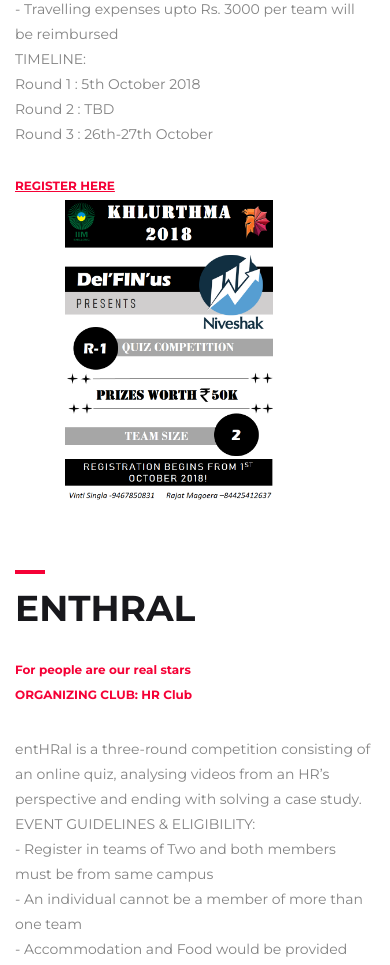
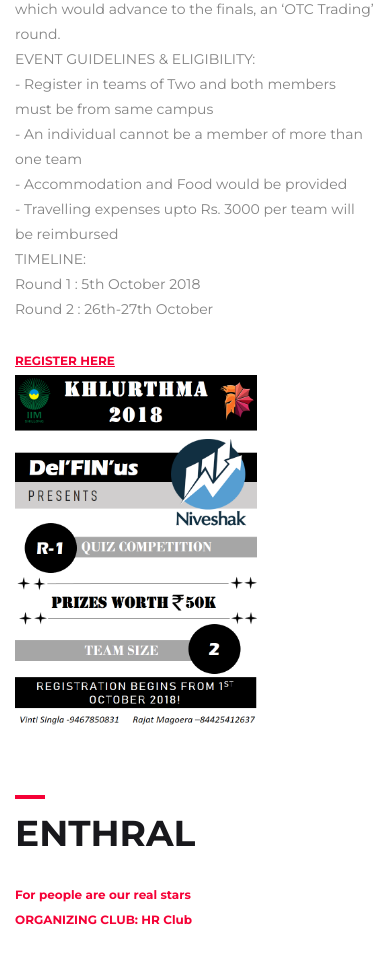
Before and after one commit to zeropix/IIMSWebDesign, a PHP site: page /events.php in a window 390 px wide. Shown: the part 4686-5651 px from the top of the page. Run offline with PHP 8.4, Linux system fonts and the light colour scheme; some libraries are stand-ins or nearby versions; some web fonts are replaced.

Commit message:
posters and content

```diff
--- a/events.php
+++ b/events.php
@@ -105,7 +105,7 @@
 
                              </div>
                         <div class="col-md-6 col-12">
-                        <img class="pl50"  height="300px" src="assets/img/posters/bitesys.png" alt="event_brochure">
+                        <img class="pl150"  height="350px" src="assets/img/posters/bitesys.png" alt="event_brochure">
 
                                </div>
                     </div>
@@ -138,7 +138,7 @@
 
                             </div>
                         <div class="col-md-6 col-12">
-                        <img class="pl50"  height="300px" src="assets/img/posters/corona.png" alt="event_brochure">
+                        <img class="pl150"  height="350px" src="assets/img/posters/corona.png" alt="event_brochure">
 
                                </div>
                     </div>
@@ -173,7 +173,7 @@
 
                             </div>
                     <div class="col-md-6 col-12">
-                    <img class="pl50"  height="300px" src="assets/img/posters/Ecobiz.png" alt="event_brochure">
+                    <img class="pl150"  height="350px" src="assets/img/posters/Ecobiz.png" alt="event_brochure">
 
                             </div>
                 </div>
@@ -207,7 +207,7 @@
 
                             </div>
                     <div class="col-md-6 col-12">
-                            <img class="pl50"  height="300px" src="assets/img/posters/Markathon.png" alt="event_brochure">
+                            <img class="pl150"  height="350px" src="assets/img/posters/Markathon.png" alt="event_brochure">
 
                         </div>
                 </div>
@@ -236,13 +236,12 @@
                             - Travelling expenses upto Rs. 3000 per team will be reimbursed<br>
                             TIMELINE:<br>
                             Round 1 : 5th October 2018<br>
-                            Round 2 : TBD<br>
-                            Round 3 : 26th-27th October<br>
+                            Round 2 : 26th-27th October<br>
                             <a class="readmore_btn" target="_blank" href="register.php?event=<?php echo "delfinus"; ?>">Register here</a>
 
                             </div>
                     <div class="col-md-6 col-12">
-                    <img class="pl50"  height="300px" src="assets/img/posters/Niveshak.png" alt="event_brochure">
+                    <img class="pl150"  height="350px" src="assets/img/posters/Niveshak.png" alt="event_brochure">
 
                             </div>
 
@@ -276,8 +275,8 @@
                             <a class="readmore_btn" target="_blank" href="register.php?event=<?php echo "enthral"; ?>">Register here</a>
 
                         </div>
-                    <div class="col-md-6 col-12" height="300px" >
-                        <img class="pl50"  height="300px" src="assets/img/posters/enthral.png" alt="event_brochure">
+                    <div class="col-md-6 col-12" >
+                        <img class="pl150"  height="350px" src="assets/img/posters/enthral.png" alt="event_brochure">
                     </div>
                 </div>
             </div>
@@ -304,13 +303,13 @@
                             - Accommodation and Food would be provided<br>
                             - Travelling expenses upto Rs. 3000 per team will be reimbursed<br>
                             TIMELINE:<br>
-                            Round 1: 1st October, 2018 - 10:50 P.M <br>
+                            Round 1: 2st October, 2018 - 10:50 P.M <br>
                             Round 2: 5th October, 2018 EOD <br>
                             Round 3: 26th-27th October, 2018 <br>
                             <a class="readmore_btn" target="_blank" href="register.php?event=<?php echo "shrinkhala"; ?>">Register here</a>
                             </div>
                     <div class="col-md-6 col-12">
-                    <img class="pl50"  height="300px" src="assets/img/posters/opera.png" alt="event_brochure">
+                    <img class="pl150"  height="350px" src="assets/img/posters/opera.png" alt="event_brochure">
 
                         </div>
 
@@ -346,7 +345,7 @@
 
                             </div>
                     <div class="col-md-6 col-12">
-                    <img class="pl50"  height="300px" src="assets/img/posters/coupdegrace.png" alt="event_brochure">
+                    <img class="pl150"  height="350px" src="assets/img/posters/coupdegrace.png" alt="event_brochure">
                          </div>
 
                 </div>
@@ -380,7 +379,7 @@
 
                             </div>
                     <div class="col-md-6 col-12">
-                    <img class="pl50"  height="300px" src="assets/img/posters/speakerazzi.png" alt="event_brochure">
+                    <img class="pl150"  height="350px" src="assets/img/posters/speakerazzi.png" alt="event_brochure">
 
                             </div>
 
--- a/index.php
+++ b/index.php
@@ -1,4 +1,4 @@
-<?php include('dbConfig.php'); ?>
+<?php include('dbconfig.php'); ?>
     <?php
          $justbidit = mysqli_query($conn,"SELECT * from justbidit;");
          $corona=mysqli_query($conn,"SELECT * from corona;");
--- a/register.php
+++ b/register.php
@@ -1,4 +1,4 @@
-<?php include('dbConfig.php'); ?>
+<?php include('dbconfig.php'); ?>
     <?php
     $nameErr =$emailErr=$contactErr=$name2Err =$email2Err=$contact2Err=$teamnameErr =$instituteErr = "";
     $name=$email=$contact=$institute=$name2=$email2=$contact2=$teamname=$event="";
--- a/sponsor.php
+++ b/sponsor.php
@@ -1,4 +1,4 @@
-<?php include('dbConfig.php'); ?>
+<?php include('dbconfig.php'); ?>
     <?php
     $nameErr =$emailErr=$contactErr =$instituteErr = "";
     $name=$email=$contact=$institute=$event="";
```
